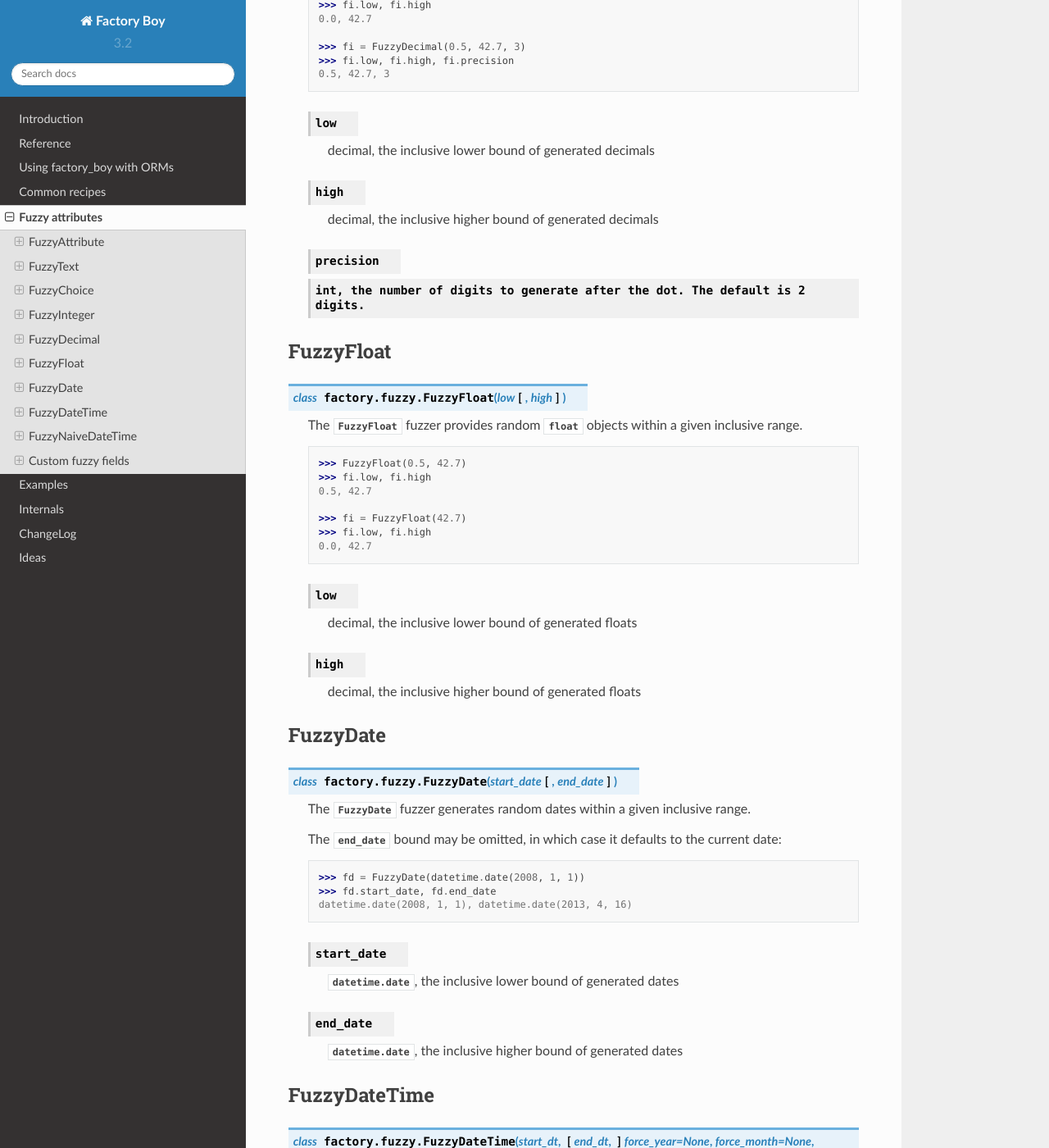
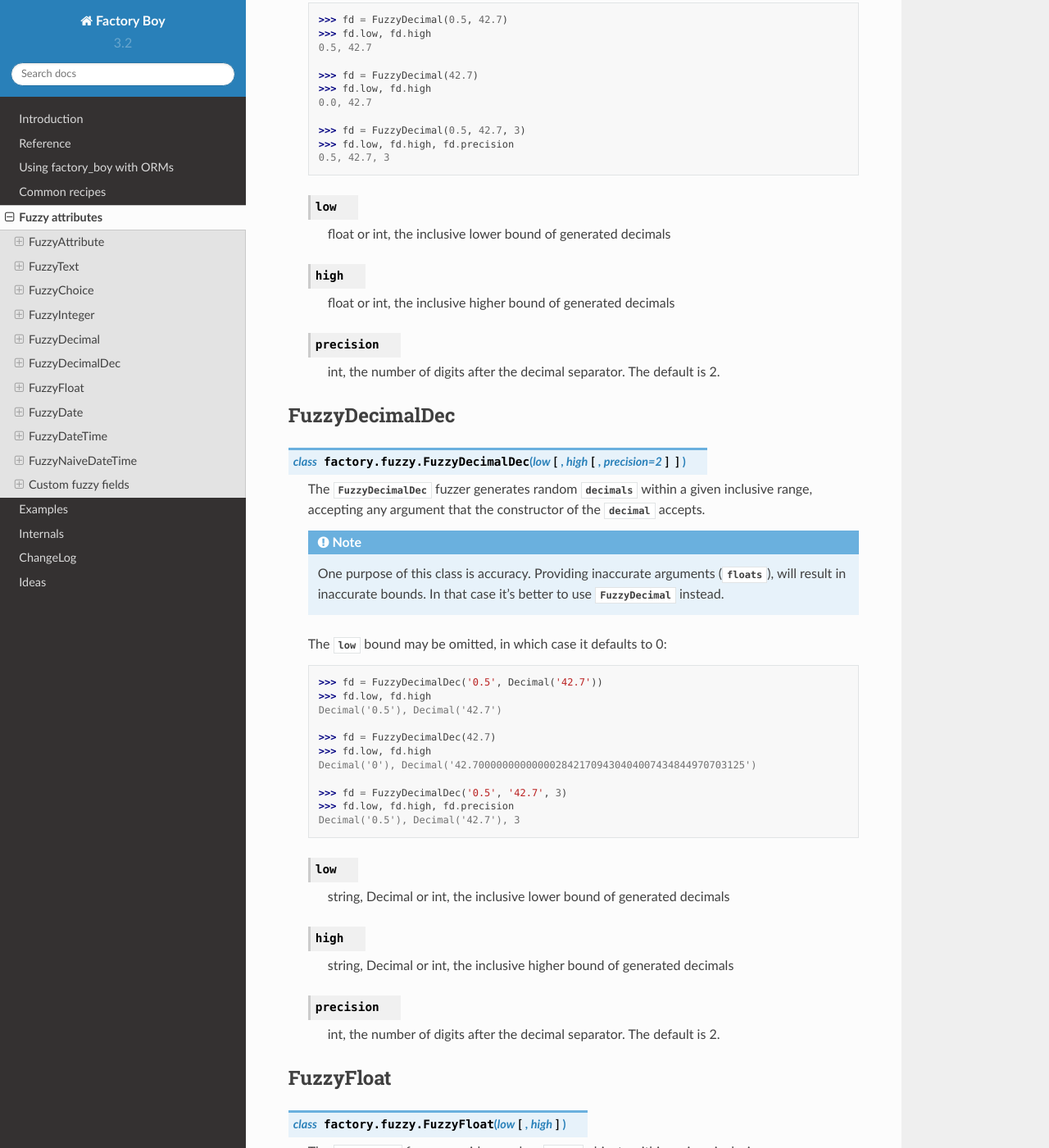
Before and after one commit to FactoryBoy/factory_boy, a Sphinx documentation site: the page built from docs/fuzzy.rst, in a window 1280 px wide and 1400 px high, scrolled down 2747 px. Shown: the whole window at 82% size. Built offline with Sphinx 7.4.7 and the Read the Docs theme 2.0.0, drawn with Linux system fonts in a browser that asks for light colours; some of the changed text lies outside the part shown.

Commit message:
doc(decimal-args): Update documentation

```diff
--- a/docs/fuzzy.rst
+++ b/docs/fuzzy.rst
@@ -132,32 +132,79 @@ FuzzyDecimal
     The :class:`FuzzyDecimal` fuzzer generates random :class:`decimals <decimal.Decimal>` within a given
     inclusive range.
 
+    .. note::
+        Providing decimals as argument will result in a :exc:`TypeError`. Use :class:`~factory.fuzzy.FuzzyDecimalDec`
+        instead.
+
     The :attr:`low` bound may be omitted, in which case it defaults to 0:
 
     .. code-block:: pycon
 
-        >>> FuzzyDecimal(0.5, 42.7)
-        >>> fi.low, fi.high
+        >>> fd = FuzzyDecimal(0.5, 42.7)
+        >>> fd.low, fd.high
         0.5, 42.7
 
-        >>> fi = FuzzyDecimal(42.7)
-        >>> fi.low, fi.high
+        >>> fd = FuzzyDecimal(42.7)
+        >>> fd.low, fd.high
         0.0, 42.7
 
-        >>> fi = FuzzyDecimal(0.5, 42.7, 3)
-        >>> fi.low, fi.high, fi.precision
+        >>> fd = FuzzyDecimal(0.5, 42.7, 3)
+        >>> fd.low, fd.high, fd.precision
         0.5, 42.7, 3
 
     .. attribute:: low
 
-        decimal, the inclusive lower bound of generated decimals
+        float or int, the inclusive lower bound of generated decimals
 
     .. attribute:: high
 
-        decimal, the inclusive higher bound of generated decimals
+        float or int, the inclusive higher bound of generated decimals
 
     .. attribute:: precision
-        int, the number of digits to generate after the dot. The default is 2 digits.
+
+        int, the number of digits after the decimal separator. The default is 2.
+
+
+FuzzyDecimalDec
+---------------
+
+.. class:: FuzzyDecimalDec(low[, high[, precision=2]])
+
+    The :class:`FuzzyDecimalDec` fuzzer generates random :class:`decimals <decimal.Decimal>` within a given
+    inclusive range, accepting any argument that the constructor of the :class:`decimal <decimal.Decimal>`
+    accepts.
+
+    .. note::
+        One purpose of this class is accuracy. Providing inaccurate arguments (:class:`floats <float>`), will result in
+        inaccurate bounds. In that case it's better to use :class:`~factory.fuzzy.FuzzyDecimal` instead.
+
+    The :attr:`low` bound may be omitted, in which case it defaults to 0:
+
+    .. code-block:: pycon
+
+        >>> fd = FuzzyDecimalDec('0.5', Decimal('42.7'))
+        >>> fd.low, fd.high
+        Decimal('0.5'), Decimal('42.7')
+
+        >>> fd = FuzzyDecimalDec(42.7)
+        >>> fd.low, fd.high
+        Decimal('0'), Decimal('42.7000000000000028421709430404007434844970703125')
+
+        >>> fd = FuzzyDecimalDec('0.5', '42.7', 3)
+        >>> fd.low, fd.high, fd.precision
+        Decimal('0.5'), Decimal('42.7'), 3
+
+    .. attribute:: low
+
+        string, Decimal or int, the inclusive lower bound of generated decimals
+
+    .. attribute:: high
+
+        string, Decimal or int, the inclusive higher bound of generated decimals
+
+    .. attribute:: precision
+
+        int, the number of digits after the decimal separator. The default is 2.
 
 
 FuzzyFloat
```
